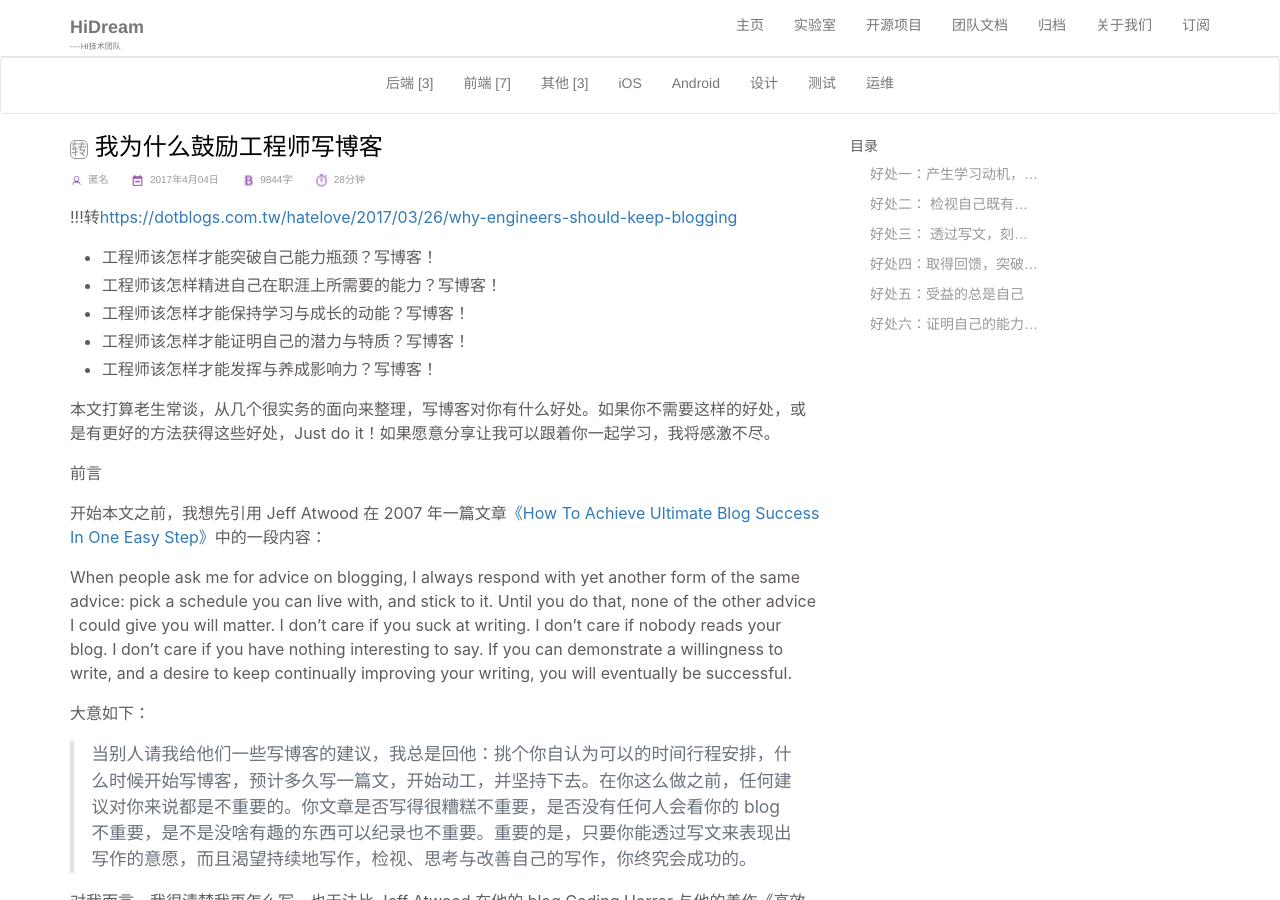
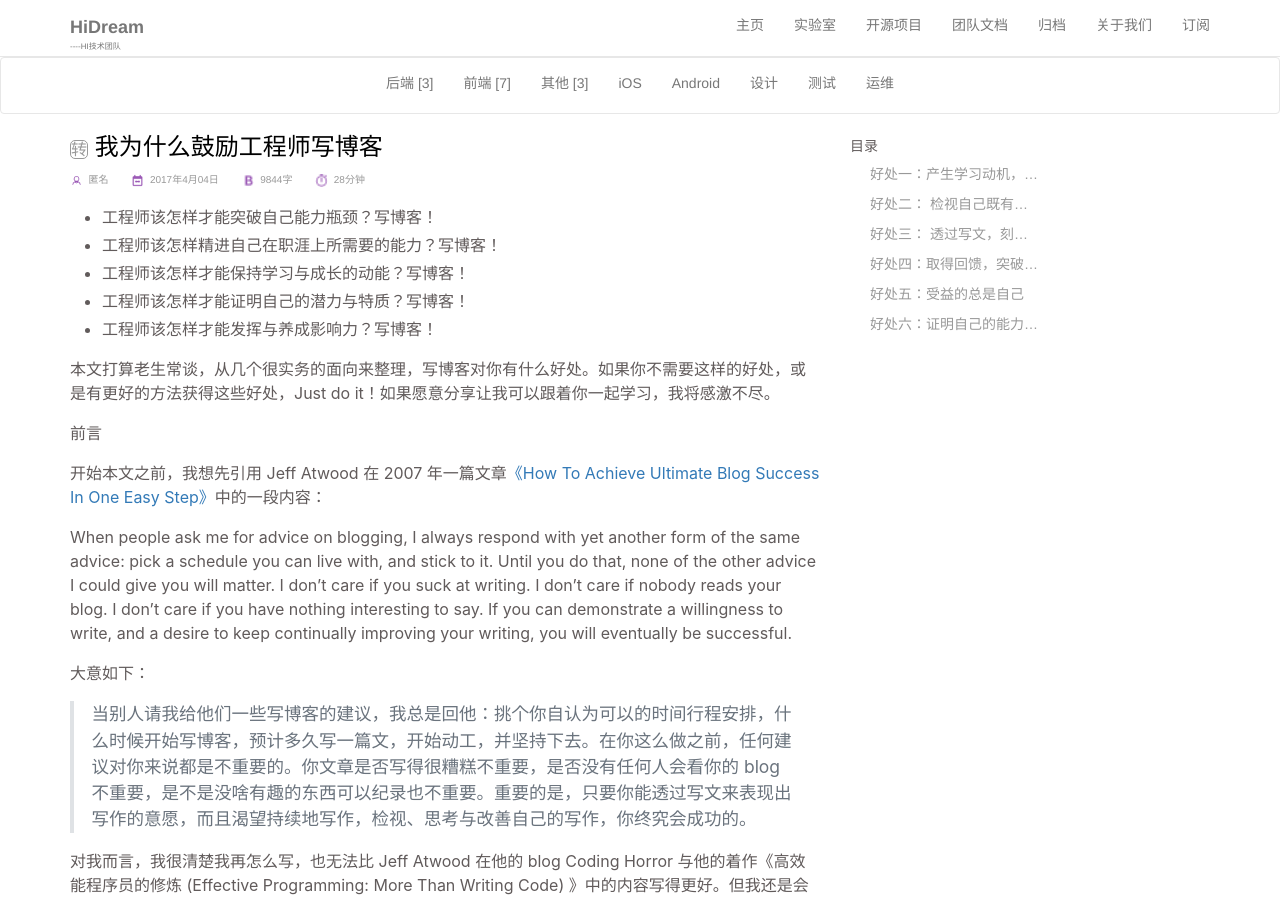
Before and after one commit to DreamHi/DreamHi.github.io, a Jekyll site: the page built from _posts/others/2017-04-04-我为什么鼓励工程师写博客.md, in a window 1280 px wide and 900 px high. Built offline with Jekyll 4.4.1, drawn with Linux system fonts in a browser that asks for light colours; comment, search, counter and statistics services are not loaded; some of the changed text lies outside the part shown.

Commit message:
Update 2017-04-04-我为什么鼓励工程师写博客.md

```diff
--- a/_posts/others/2017-04-04-我为什么鼓励工程师写博客.md
+++ b/_posts/others/2017-04-04-我为什么鼓励工程师写博客.md
@@ -5,8 +5,6 @@ catalog: true
 original: false
 tags:
 ---
-
-!!!转[https://dotblogs.com.tw/hatelove/2017/03/26/why-engineers-should-keep-blogging](https://dotblogs.com.tw/hatelove/2017/03/26/why-engineers-should-keep-blogging)
 
 * 工程师该怎样才能突破自己能力瓶颈？写博客！
 * 工程师该怎样精进自己在职涯上所需要的能力？写博客！
```
Also changed, not shown: other parts of _posts/others/2017-04-04-我为什么鼓励工程师写博客.md (+2 -0 lines).
